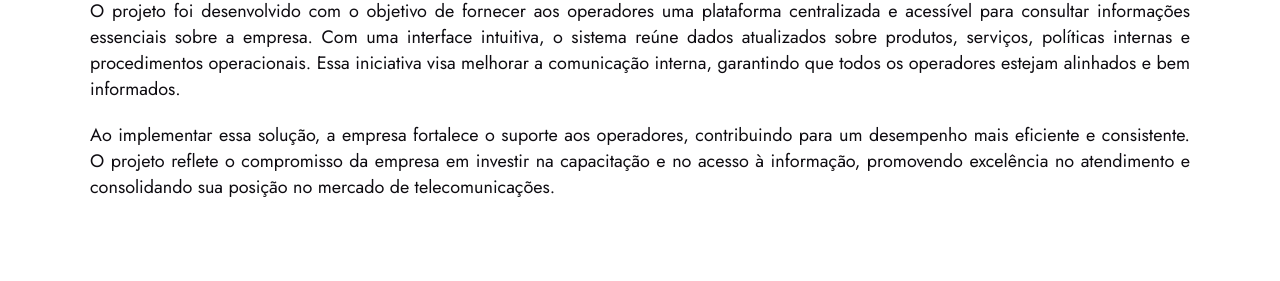
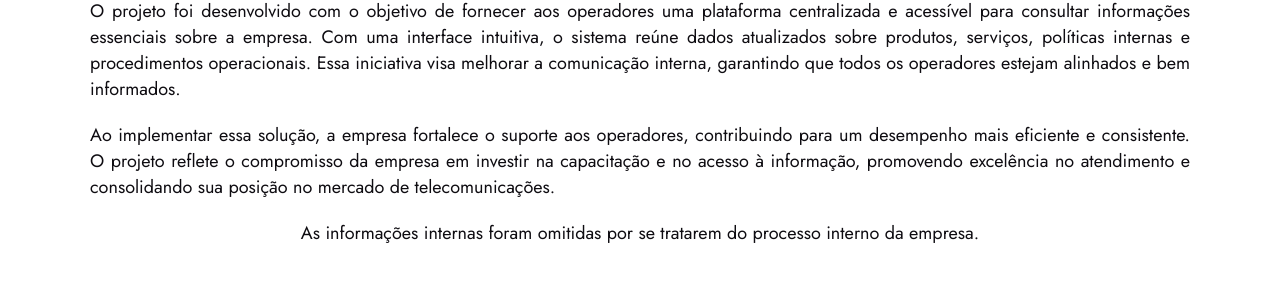
Before and after one commit to leonarrdodev/suporte-fiber-tech, a plain HTML site: page index.html in a window 1280 px wide. Shown: the part 733-1014 px from the top of the page. Before the commit the page ends 981 px from the top, so only its background shows below. Drawn offline with Linux system fonts and the light colour scheme.

Commit message:
Alteração texto home

```diff
--- a/index.html
+++ b/index.html
@@ -36,6 +36,7 @@
             <h2>Sobre o projeto</h2>
             <p>O projeto foi desenvolvido com o objetivo de fornecer aos operadores uma plataforma centralizada e acessível para consultar informações essenciais sobre a empresa. Com uma interface intuitiva, o sistema reúne dados atualizados sobre produtos, serviços, políticas internas e procedimentos operacionais. Essa iniciativa visa melhorar a comunicação interna, garantindo que todos os operadores estejam alinhados e bem informados.</p>
             <p>Ao implementar essa solução, a empresa fortalece o suporte aos operadores, contribuindo para um desempenho mais eficiente e consistente. O projeto reflete o compromisso da empresa em investir na capacitação e no acesso à informação, promovendo excelência no atendimento e consolidando sua posição no mercado de telecomunicações.</p>
+            <p>As informações internas foram omitidas por se tratarem do processo interno da empresa.</p>
         </div>
 
     </main>
```
